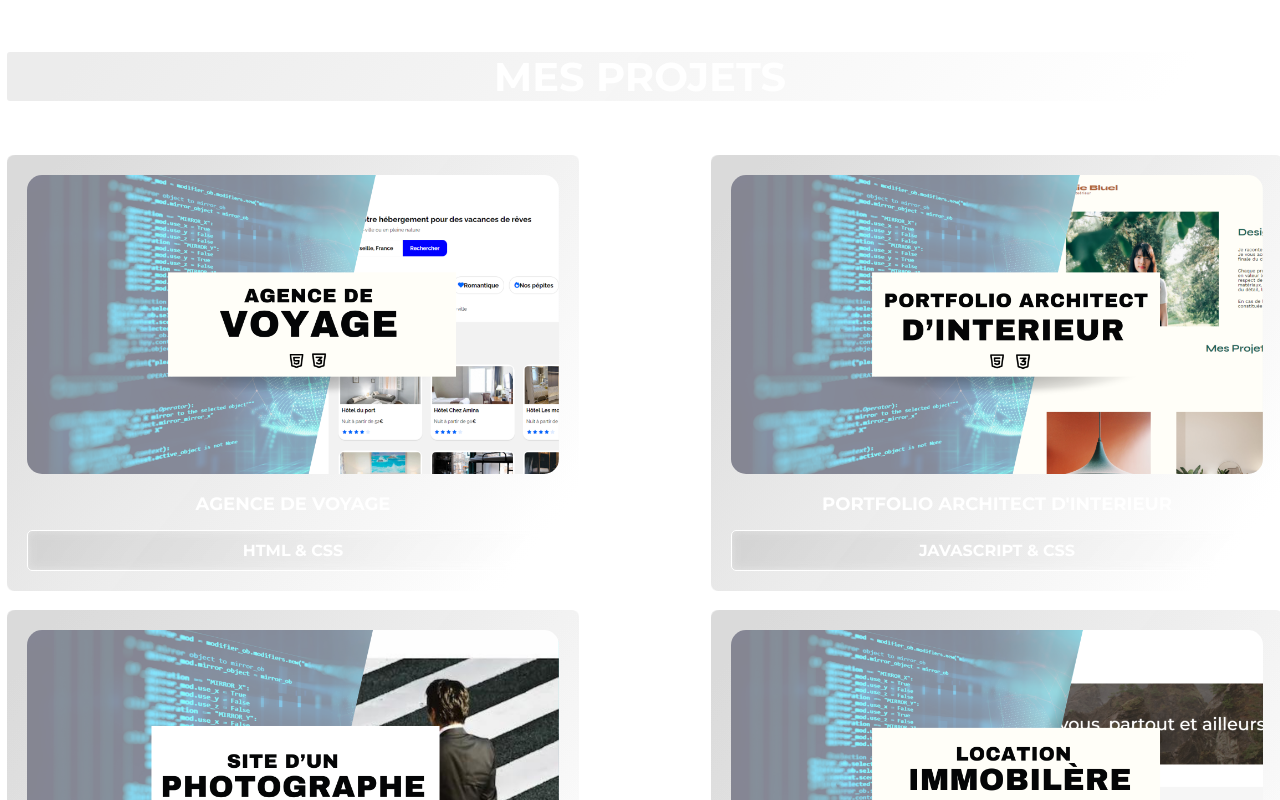
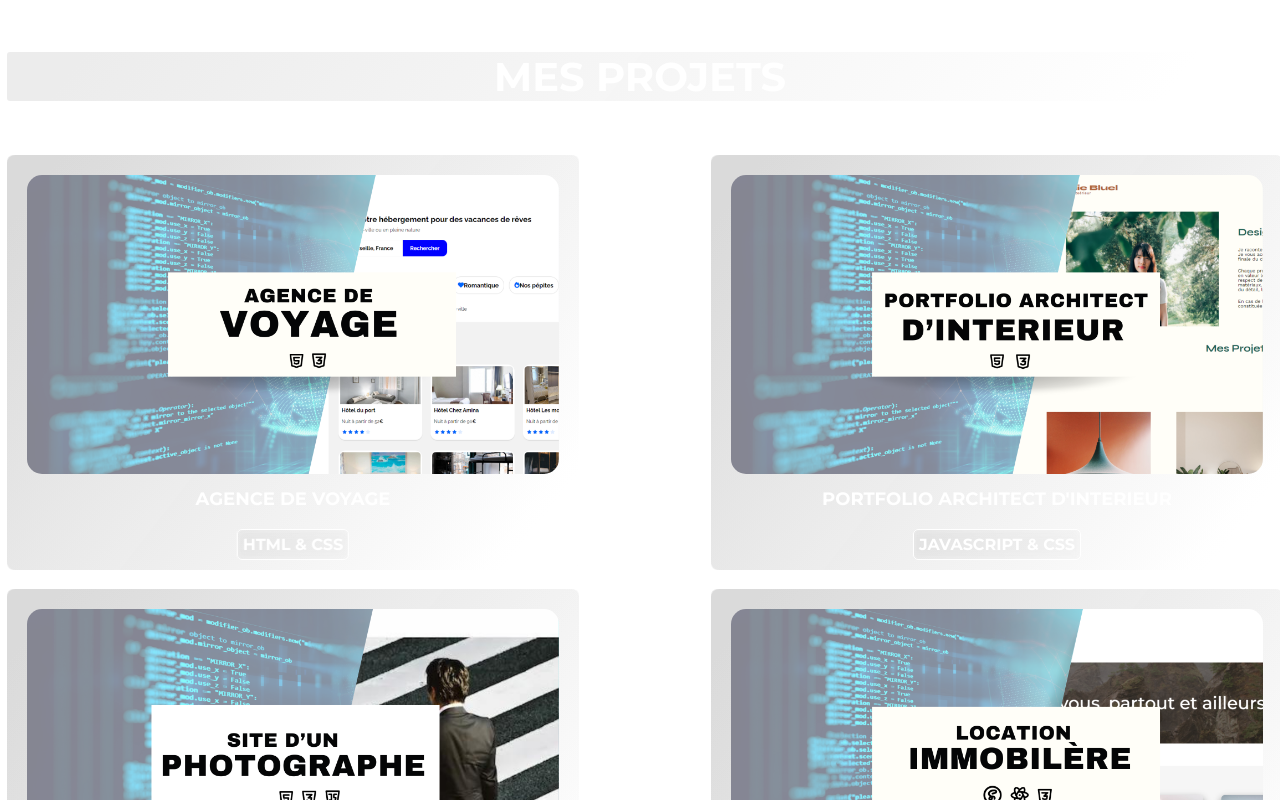
Before and after one commit to JULIEMANC/P8-Mon-Portfolio, a React (Create React App) app: page /projects in a window 1280 px wide. Shown: the top 800 px of the page. Built offline with nearby package versions, Linux system fonts and the light colour scheme.

Commit message:
modale finit

```diff
--- a/src/componements/modals.jsx
+++ b/src/componements/modals.jsx
@@ -33,7 +33,7 @@ const Modal = ({ project, onClose }) => {
         )}
         <div className="titleDescr">{project.title}</div>
         <div className="modal-description">{project.description}</div>
-        <Link to="https://github.com/dashboard">
+        <Link to={project.link}>
         <img className="linkGit" src="../assets/logo/git.png" alt="githubPictures"/>
         </Link>
       </div>
--- a/src/data.json
+++ b/src/data.json
@@ -1,6 +1,6 @@
 {
     "about": {
-        "description":"Passionnée par le développement web, je me spécialise dans le front-end et le design web. Mon objectif est de créer des expériences en ligne exceptionnelles centrées sur l'expérience utilisateur, en mettant l'accent sur l'accessibilité.Chaque ligne de code que j'écris vise à créer des interfaces interactives et esthétiquement plaisantes, avec un engagement envers l'accessibilité. Mon objectif est de fusionner créativité et fonctionnalité pour proposer des solutions web innovantes."
+        "description": "Passionnée par le développement web, je me spécialise dans le front-end et le design web. Mon objectif est de créer des expériences en ligne exceptionnelles centrées sur l'expérience utilisateur, en mettant l'accent sur l'accessibilité.Chaque ligne de code que j'écris vise à créer des interfaces interactives et esthétiquement plaisantes, avec un engagement envers l'accessibilité. Mon objectif est de fusionner créativité et fonctionnalité pour proposer des solutions web innovantes."
     },
     "skills": [
         {
@@ -65,9 +65,13 @@
                 " CSS"
             ],
             "pictures": [
-            "voyage.png"
+                "voyage.png"
             ],
-            "picturesModale":["booki.webp","booki2.webp"]
+            "picturesModale": [
+                "booki.webp",
+                "booki2.webp"
+            ],
+            "link": "https://github.com/JULIEMANC/booki-starter-code-1"
         },
         {
             "title": "PORTFOLIO ARCHITECT D'INTERIEUR",
@@ -76,18 +80,34 @@
                 "JAVASCRIPT &",
                 " CSS"
             ],
-            "pictures": ["archit.png"],
-            "picturesModale":["archi.webp","archi2.webp", "archi3.webp", "archi4.png"]
+            "pictures": [
+                "archit.png"
+            ],
+            "picturesModale": [
+                "archi.webp",
+                "archi2.webp",
+                "archi3.webp",
+                "archi4.png"
+            ],
+            "link": "https://github.com/JULIEMANC/Portfolio-architecte-sophie-bluel"
         },
         {
             "title": "SITE D'UNE PHOTOGRAPHE",
             "description": "En tant que développeuse freelance, j'ai proposer mes services d'optimisation SEO à de nouveaux clients. Pour ce faire, j'ai analysé plusieurs sites internet. Parmi mes prospects, il y a le site de Nina Carducci, une photographe.J'ai eu des difficultées à trouver 3 erreurs en Jquery.",
             "tags": [
                 "HTML ,",
-                " CSS ","& JAVASCRIPT"
+                " CSS ",
+                "& JAVASCRIPT"
             ],
-            "pictures": ["photographe.png"],
-            "picturesModale":["photo.webp","photographe2.webp", "photographe3.webp"]
+            "pictures": [
+                "photographe.png"
+            ],
+            "picturesModale": [
+                "photo.webp",
+                "photographe2.webp",
+                "photographe3.webp"
+            ],
+            "link":"https://github.com/JULIEMANC/nina-carducci.github.io"
         },
         {
             "title": "LOCATION IMMOBILIÈRE ",
@@ -97,8 +117,16 @@
                 " CSS &",
                 " REACT"
             ],
-            "pictures": ["immob.png"],
-            "picturesModale":["immo.webp","immo2.webp", "immo3.webp", "immo4.webp"]
+            "pictures": [
+                "immob.png"
+            ],
+            "picturesModale": [
+                "immo.webp",
+                "immo2.webp",
+                "immo3.webp",
+                "immo4.webp"
+            ],
+            "link":"https://github.com/JULIEMANC/P6-KASA-react-immobilier"
         },
         {
             "title": "MON VIEUX GRIMOIRE",
@@ -108,18 +136,32 @@
                 " EXPRESS &",
                 " MONGO DB"
             ],
-            "pictures": ["vieuxG.png"],
-            "picturesModale":["vieux.webp","vieux2.webp", "vieux3.webp", "vieux4.webp"]
+            "pictures": [
+                "vieuxG.png"
+            ],
+            "picturesModale": [
+                "vieux.webp",
+                "vieux2.webp",
+                "vieux3.webp",
+                "vieux4.webp"
+            ],
+            "link":"https://github.com/JULIEMANC/P7-Dev-Web-livres"
         },
         {
             "title": "NOVATOKEN ",
-            "description": "Création d'un site qui présente un projet made in France, d'une cryptomonnaie et de son exploreur et sa blockchain, j'ai rencontrée un problème concernant certaines animations .",
+            "description": "Création d'un site qui présente un projet made in France, d'une cryptomonnaie et de son exploreur et sa blockchain, j'ai rencontrée un problème concernant certaines animations ainsi que la pop-up.",
             "tags": [
                 "JAVASCRIPT &",
                 " CSS"
             ],
-            "pictures": ["novaT.png"],
-            "picturesModale":["nvt.webp","nvt2.webp","nvt3.webp"]
+            "pictures": [
+                "novaT.png"
+            ],
+            "picturesModale": [
+                "nvt.webp",
+                "nvt2.webp",
+                "nvt3.webp"
+            ]
         },
         {
             "title": "FLASH ENSEIGNE ",
@@ -129,8 +171,14 @@
                 " CSS &",
                 " TAILWIND"
             ],
-            "pictures": ["flashE.png"],
-           "picturesModale":["flash.webp","flash1.webp","flash2.webp"]
+            "pictures": [
+                "flashE.png"
+            ],
+            "picturesModale": [
+                "flash.webp",
+                "flash1.webp",
+                "flash2.webp"
+            ]
         }
     ]
 }
--- a/src/style/_app.scss
+++ b/src/style/_app.scss
@@ -2,6 +2,7 @@
 
 /*taille d'écran */
 $ms: 767px;
+$mss: 1000px;
 $ls: 1150px;
 $bs: 1440px;
 * {
--- a/src/style/componements/_projects.scss
+++ b/src/style/componements/_projects.scss
@@ -98,8 +98,8 @@
       color: white;
       font-size: 18px;
       font-weight: bold;
-      margin-top: 15px;
-      margin-bottom: 15px;
+      margin-top: 10px;
+      margin-bottom: 40px;
       display: flex;
       justify-content: center;
       @media (min-width: $bs) {
@@ -108,12 +108,16 @@
     }
 
     .tags {
+      position: absolute;
+      bottom: 10px;
+      left: 50%;
+      transform: translateX(-50%);
+      white-space: nowrap;
       display: flex;
       justify-content: center;
       color: white;
       font-weight: 1000;
-      padding: 10px;
-      gap: 10px;
+      padding: 5px;
       border-radius: 5px;
       border: 0.5px solid rgb(255, 255, 255);
       backdrop-filter: blur(5px);
@@ -127,98 +131,6 @@
 
 // /* MODAL WORK */
 
-// .modal-overlay {
-//   position: fixed;
-//   display: flex;
-//   align-items: center;
-//   justify-content: center;
-//   top: 0;
-//   width: 100%;
-//   height: 100%;
-//   background-color: rgba(0, 0, 0, 0.6);
-//   z-index: 1;
-
-//   .modal-content {
-//     border-radius: 10px;
-//     display: flex;
-//     flex-wrap: wrap;
-//     justify-content: space-around;
-//     align-items: center;
-//     // width: 80vw;
-//     // max-height: 400px;
-//     width: 300px;
-//     height: 400px;
-//     background-color: #ffffff7e;
-//     //background-color: rgba(0, 0, 0, 0.9);
-//     overflow-y: auto;
-//     border: 3px solid;
-//     // @media (min-width: $ms) {
-//     // }
-//     // @media (min-width: $ls) {
-//     // }
-//     // @media (min-width: $bs) {
-//     // }
-//     .modal-image {
-//       width: 100%;
-//       max-height: 70%;
-//       object-fit: contain;
-//     }
-
-//     .modal-description {
-//       font-size: 14px;
-//       margin: 10px;
-//       //color: #ddd;
-//       color: #000000;
-//     }
-
-//     .prev,
-//     .next {
-//       border: none;
-//       background-color: unset;
-//       position: absolute;
-//       z-index: 1;
-//       background-color: #ddd;
-//       width: 25px;
-//       height: 25px;
-//       border-radius: 50%;
-//       box-shadow: 2px 2px 5px rgba(0, 0, 0, 0.5);
-//     }
-
-//     .prev {
-//       margin-right: 200px;
-//       margin-top: -90px;
-//       @media (min-width: $ms) {
-//         margin-right: 550px;
-//       }
-//       @media (min-width: $ls) {
-//         margin-right: 800px;
-//       }
-//       @media (min-width: $bs) {
-//         margin-right: 1000px;
-//       }
-//     }
-
-//     .next {
-//       margin-left: 200px;
-//       margin-top: -90px;
-//       @media (min-width: $ms) {
-//         margin-left: 550px;
-//       }
-//       @media (min-width: $ls) {
-//         margin-left: 800px;
-//       }
-//       @media (min-width: $bs) {
-//         margin-left: 1000px;
-//       }
-//     }
-
-//     .vector {
-//       width: 15px;
-//       height: 15px;
-//       color: black;
-//     }
-//   }
-// }
 .modal-overlay {
   position: fixed;
   display: flex;
@@ -243,7 +155,19 @@
   overflow-y: auto;
   position: relative;
   padding: 20px;
+  border: solid 5px white;
+  border: 1px solid rgba(255,255,255,.9);
+  background: linear-gradient(128deg, rgba(255, 255, 255, 0.9) 5.95%, rgba(300, 300, 300, 0.09) 100%);
+  backdrop-filter: blur(9px);
 
+  @media (min-width: $ms) {
+    width: 500px;
+    height: 600px;
+  }
+  @media (min-width: $ls) {
+    width: 600px;
+    height: 750px;
+  }
   .aroundImage {
     background-color: #2d2d2d;
     padding: 20px 5px 5px 5px;
@@ -252,22 +176,43 @@
   .modal-image {
     width: 100%;
     height: auto;
-    object-fit: contain;
+    object-fit: fill;
   }
   .titleDescr {
     font-weight: bold;
-    margin-bottom: 60px 20px 20px 20px;
-    //text-align: center;
     margin-bottom: 15px;
-    margin-top: 15px;
+    margin-top: 20px;
+    @media (min-width: $ms) {
+      font-size: 30px;
+    }
   }
   .modal-description {
     font-size: 11px;
+    @media (min-width: $ms) {
+      font-size: 15px;
+    }
+    @media (min-width: $ls) {
+      font-size: 20px;
+    }
   }
   .linkGit {
     width: 30px;
     height: 30px;
-    margin-top: 10px;
+    margin-top: 20px;
+    &:hover {
+      background-color:white;
+      border-radius: 50%;
+      border: 1px solid white;
+    }
+    @media (min-width: $ms) {
+      width: 40px;
+      height: 40px;
+    }
+    @media (min-width: $ls) {
+      width: 50px;
+      height: 50px;
+      margin-top: 40px;
+    }
   }
   .buttonSlides {
     display: flex;
@@ -282,21 +227,29 @@
     justify-content: center;
     align-content: center;
     flex-wrap: wrap;
-    width: 50px;
-    height: 50px;
+    width: 35px;
+    height: 35px;
     border-radius: 50%;
-    background-color:#292929;
-    border: none;
+    background-color: #292929;
+    border: 2px solid white;
+    cursor: pointer;
+
   }
   .next {
     display: flex;
     justify-content: center;
     align-content: center;
     flex-wrap: wrap;
-    width: 35px;
-    height: 35px;
+    width: 25px;
+    height: 25px;
     border-radius: 50%;
-    border: none;
-    background-color:#292929;
+    border: 2px solid white;
+    background-color: #292929;
+    cursor: pointer;
+  }
+  .prev, .next{
+    &:hover {
+      background-color:#5D6569;
+    }
   }
 }
```
Also changed, not shown: src/style/componements/_about.scss (+35 -26 lines), src/style/componements/_skills.scss (+4 -4 lines), src/style/index.min.css, 1 other file (tests, documents, lock files or other folders).
